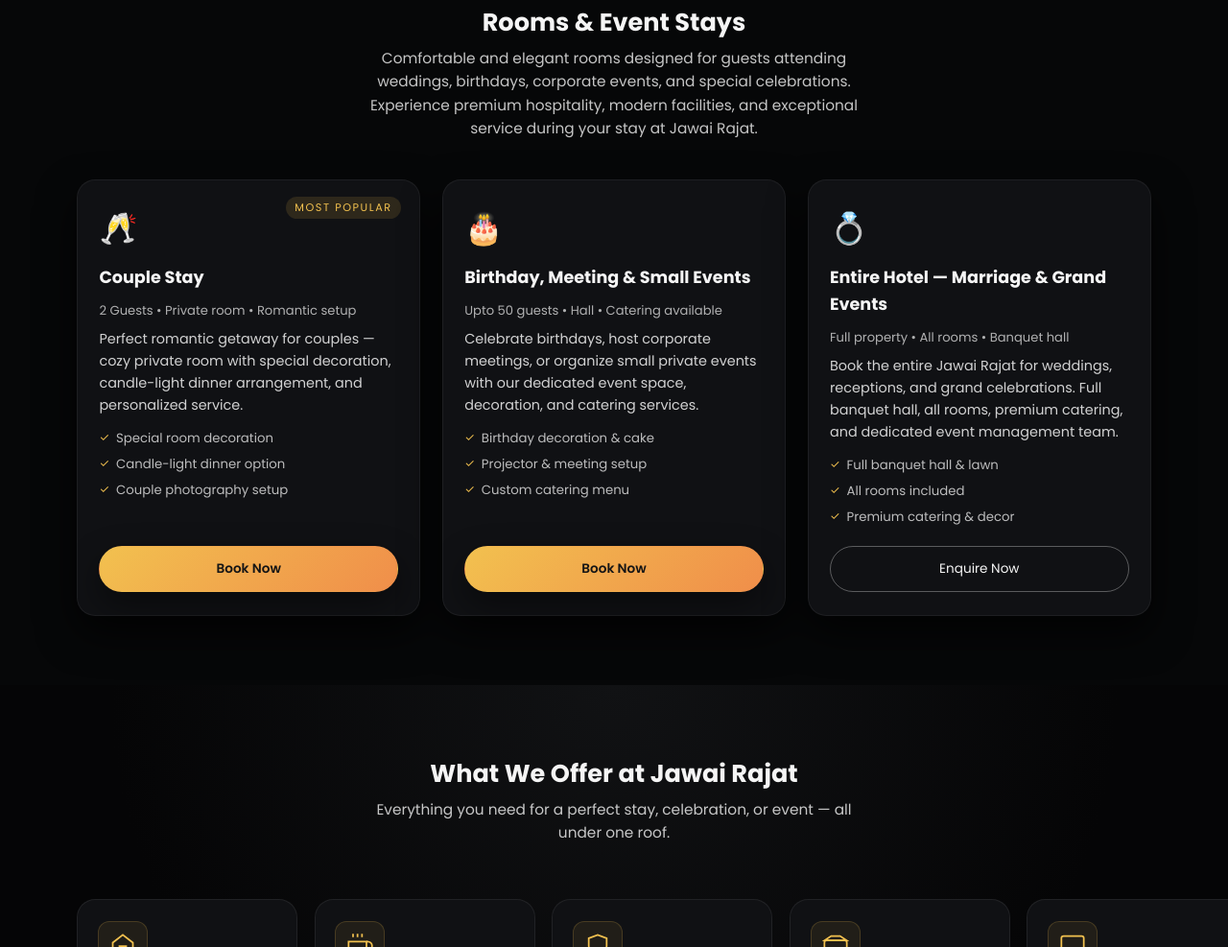
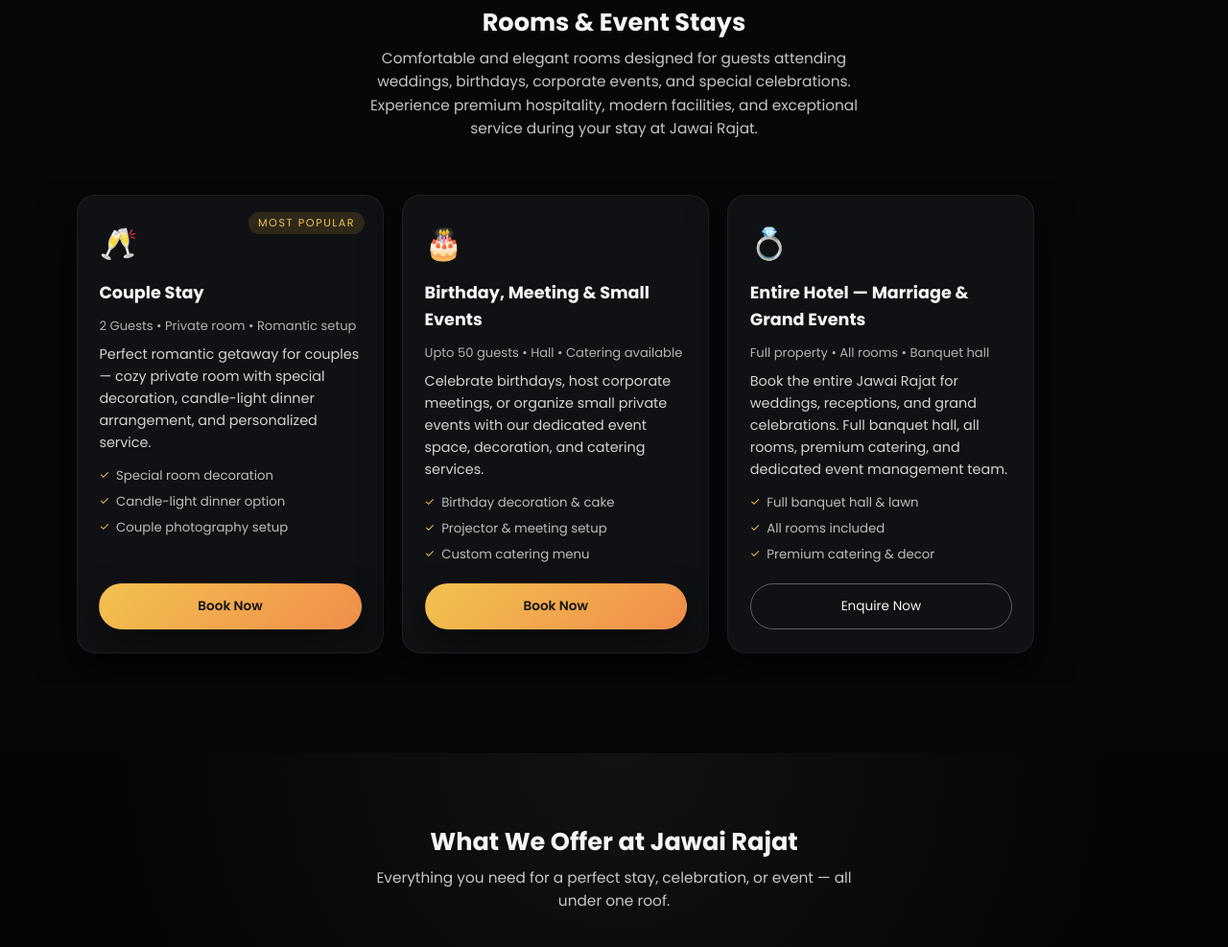
Before and after one commit to Manish4223/jawai-rajat-hotel, a website: page index.html in a window 1280 px wide. Shown: the part 1302-2289 px from the top of the page at 96% size. Drawn offline with Linux system fonts and the light colour scheme; no server answers.

Commit message:
rooms: horizontal scroll layout

```diff
--- a/index.html
+++ b/index.html
@@ -107,7 +107,9 @@
                         during your stay at Jawai Rajat.
                     </p>
                 </div>
-                <div class="card-grid">
+            </div>
+            <div class="rooms-scroll-wrap">
+                <div class="rooms-track">
                     <article class="card">
                         <div class="card-tag">Most popular</div>
                         <div class="card-icon">🥂</div>
--- a/style.css
+++ b/style.css
@@ -1415,3 +1415,37 @@
     }
     .oc-body h4 { font-size: 0.88rem; }
 }
+
+/* ─── ROOMS HORIZONTAL SCROLL ───────────────────────────────────────────────── */
+.rooms-scroll-wrap {
+    width: 100%;
+    overflow-x: auto;
+    padding: 0.5rem 0 1.5rem;
+    -webkit-overflow-scrolling: touch;
+    scrollbar-width: thin;
+    scrollbar-color: rgba(242,193,79,0.3) transparent;
+}
+.rooms-scroll-wrap::-webkit-scrollbar { height: 4px; }
+.rooms-scroll-wrap::-webkit-scrollbar-track { background: transparent; }
+.rooms-scroll-wrap::-webkit-scrollbar-thumb {
+    background: rgba(242,193,79,0.35);
+    border-radius: 999px;
+}
+
+.rooms-track {
+    display: flex;
+    gap: 1.2rem;
+    padding: 0.5rem max(1.5rem, calc((100vw - 1120px) / 2)) 0.5rem;
+    width: max-content;
+}
+
+.rooms-track .card {
+    width: 320px;
+    flex-shrink: 0;
+}
+
+@media (max-width: 480px) {
+    .rooms-track .card {
+        width: 280px;
+    }
+}
```
